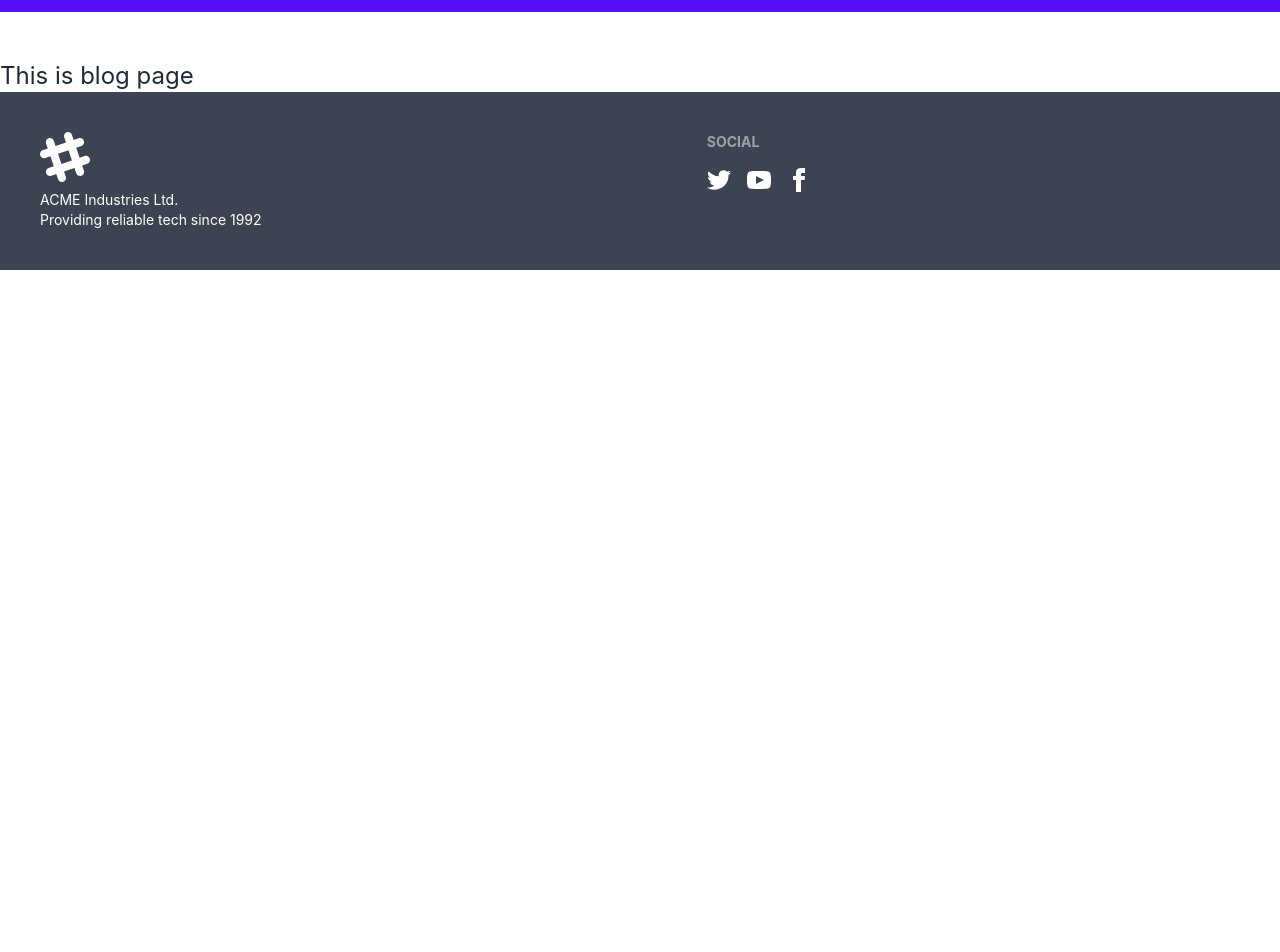
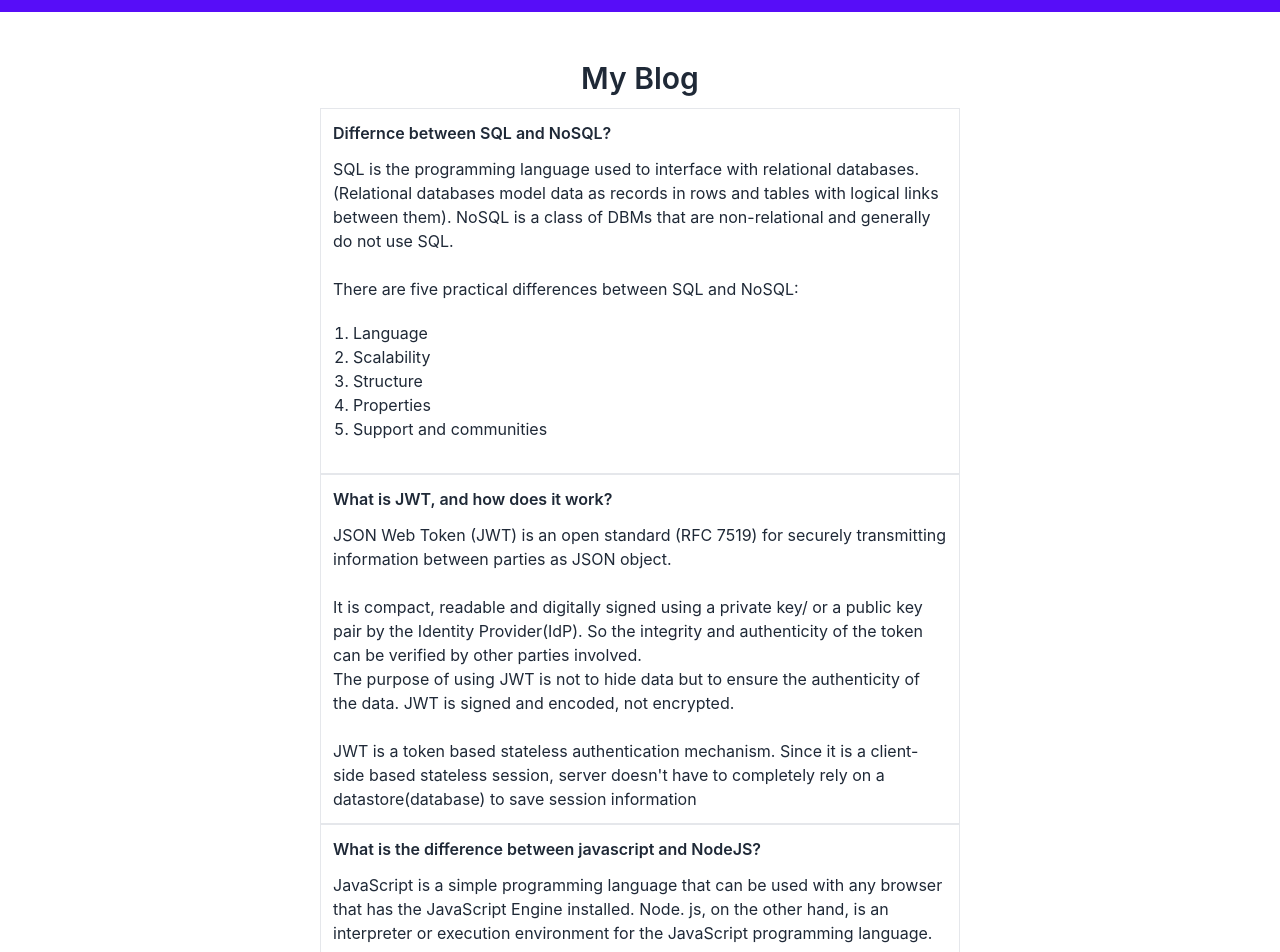
Before and after one commit to Md-Ikbal-Hasan/assignment11-tuition-service-client, a React (Create React App) app: page /blog in a window 1280 px wide. Shown: the part 100-1052 px from the top of the page. Before the commit the page ends 800 px from the top, so only its background shows below. Built offline with nearby package versions, Linux system fonts and the light colour scheme; no server answers.

Commit message:
blog page done with qna

```diff
--- a/src/Pages/AddService/AddService.js
+++ b/src/Pages/AddService/AddService.js
@@ -20,7 +20,7 @@ const AddService = () => {
         }
         console.log(serviceInfo, localStorage.getItem('tuition-service-token'));
 
-        fetch('https://tuition-service-server.vercel.app/services', {
+        fetch('http://localhost:5000/services', {
             method: "POST",
             headers: {
                 'content-type': 'application/json',
--- a/src/Pages/Blog/Blog.js
+++ b/src/Pages/Blog/Blog.js
@@ -2,8 +2,50 @@ import React from 'react';
 
 const Blog = () => {
     return (
-        <div>
-            <h2 className="text-2xl">This is blog page</h2>
+        <div className='w-full md:w-3/6 mx-auto my-5'>
+            <h2 className="text-3xl font-semibold text-center my-3">My Blog</h2>
+
+            <div>
+                <div className='border p-3'>
+                    <h3 className='font-semibold mb-3'>Differnce between SQL and NoSQL?</h3>
+                    <p>SQL is the programming language used to interface with relational databases. (Relational databases model data as records in rows and tables with logical links between them). NoSQL is a class of DBMs that are non-relational and generally do not use SQL.</p> <br />
+                    <p>There are five practical differences between SQL and NoSQL:</p>
+                    <ol className="list-decimal p-5">
+                        <li>Language</li>
+                        <li>Scalability</li>
+                        <li>Structure</li>
+                        <li>Properties</li>
+                        <li>Support and communities</li>
+                    </ol>
+
+
+                </div>
+
+                <div className='border p-3'>
+                    <h3 className='font-semibold mb-3'>What is JWT, and how does it work?</h3>
+                    <p>
+                        JSON Web Token (JWT) is an open standard (RFC 7519) for securely transmitting information between parties as JSON object. <br /> <br />
+
+                        It is compact, readable and digitally signed using a private key/ or a public key pair by the Identity Provider(IdP). So the integrity and authenticity of the token can be verified by other parties involved. <br />
+
+                        The purpose of using JWT is not to hide data but to ensure the authenticity of the data. JWT is signed and encoded, not encrypted. <br /> <br />
+
+                        JWT is a token based stateless authentication mechanism. Since it is a client-side based stateless session, server doesn't have to completely rely on a datastore(database) to save session information
+                    </p>
+                </div>
+
+                <div className='border p-3'>
+                    <h3 className='font-semibold mb-3'>What is the difference between javascript and NodeJS?</h3>
+                    <p>JavaScript is a simple programming language that can be used with any browser that has the JavaScript Engine installed. Node. js, on the other hand, is an interpreter or execution environment for the JavaScript programming language.</p>
+                </div>
+
+                <div className='border p-3'>
+                    <h3 className='font-semibold mb-3'>How does NodeJS handle multiple requests at the same time?</h3>
+                    <p> NodeJS receives multiple client requests and places them into EventQueue. NodeJS is built with the concept of event-driven architecture. NodeJS has its own EventLoop which is an infinite loop that receives requests and processes them.</p>
+                </div>
+            </div>
+
+
         </div>
     );
 };
--- a/src/Pages/EditReview/EditReview.js
+++ b/src/Pages/EditReview/EditReview.js
@@ -10,7 +10,7 @@ const EditReview = () => {
 
     const handleUpdateReview = (e) => {
         e.preventDefault();
-        fetch(`https://tuition-service-server.vercel.app/reviews/${review._id}`, {
+        fetch(`http://localhost:5000/reviews/${review._id}`, {
             method: 'PUT',
             headers: {
                 'content-type': 'application/json',
--- a/src/Pages/MyReviews/MyReviews.js
+++ b/src/Pages/MyReviews/MyReviews.js
@@ -9,13 +9,14 @@ const MyReviews = () => {
     const [myReviews, setMyReviews] = useState([]);
 
     useEffect(() => {
-        fetch(`https://tuition-service-server.vercel.app/userreviews?email=${user?.email}`, {
+        fetch(`http://localhost:5000/userreviews?email=${user?.email}`, {
             headers: {
                 authorization: `Bearer ${localStorage.getItem('tuition-service-token')}`
             }
         })
             .then(res => res.json())
             .then(data => {
+                console.log("my reviews: ", data);
                 setMyReviews(data);
             })
             .catch(error => console.log(error))
@@ -28,7 +29,7 @@ const MyReviews = () => {
         const proceed = window.confirm("Are you sure, you want to delete this review?");
 
         if (proceed) {
-            fetch(`https://tuition-service-server.vercel.app/reviews/${id}`, {
+            fetch(`http://localhost:5000/reviews/${id}`, {
                 method: 'DELETE',
                 headers: {
                     'content-type': 'application/json',
@@ -65,15 +66,6 @@ const MyReviews = () => {
                         </tr>
                     </thead>
                     <tbody>
-                        {/* <tr>
-                            <th>1</th>
-                            <td>Cy Ganderton</td>
-                            <td>Quality Control Specialist</td>
-                            <td>
-                                <button className='btn btn-outline btn-error mr-2'> <FaTrashAlt /> </button>
-                                <button className='btn btn-outline btn-secondary'> <FaEdit /> </button>
-                            </td>
-                        </tr> */}
 
                         {
                             myReviews.map((review, index) => {
--- a/src/Pages/ServiceDetails/ServiceDetails.js
+++ b/src/Pages/ServiceDetails/ServiceDetails.js
@@ -16,7 +16,7 @@ const ServiceDetails = () => {
     const [reviews, setReviews] = useState([]);
     // console.log(user)
     useEffect(() => {
-        fetch(`https://tuition-service-server.vercel.app/servicesreviews/${_id}`)
+        fetch(`http://localhost:5000/servicesreviews/${_id}`)
             .then(res => res.json())
             .then(data => {
                 setReviews(data)
@@ -47,7 +47,7 @@ const ServiceDetails = () => {
 
             console.log(reviewInfo);
 
-            fetch(`https://tuition-service-server.vercel.app/reviews`, {
+            fetch(`http://localhost:5000/reviews`, {
                 method: "POST",
                 headers: {
                     'content-type': "application/json",
--- a/src/Pages/Shared/SocialLogin/SocialLogin.js
+++ b/src/Pages/Shared/SocialLogin/SocialLogin.js
@@ -24,7 +24,7 @@ const SocialLogin = () => {
             })
             .then(error => {
                 console.error(error);
-                toast.error(error.message);
+                // toast.error(error.message);
             })
     }
     return (
--- a/src/Router/Routes/Routes.js
+++ b/src/Router/Routes/Routes.js
@@ -26,7 +26,7 @@ const router = createBrowserRouter([
             {
                 path: "/",
                 element: <Home></Home>,
-                loader: () => fetch('https://tuition-service-server.vercel.app/')
+                loader: () => fetch('http://localhost:5000/')
             },
             {
                 path: '/signup',
@@ -40,12 +40,12 @@ const router = createBrowserRouter([
             {
                 path: '/services',
                 element: <Services></Services>,
-                loader: () => fetch('https://tuition-service-server.vercel.app/services')
+                loader: () => fetch('http://localhost:5000/services')
             },
             {
                 path: '/services/:id',
                 element: <ServiceDetails></ServiceDetails>,
-                loader: ({ params }) => fetch(`https://tuition-service-server.vercel.app/services/${params.id}`)
+                loader: ({ params }) => fetch(`http://localhost:5000/services/${params.id}`)
 
             },
             {
@@ -60,7 +60,7 @@ const router = createBrowserRouter([
             {
                 path: `/editreviews/:id`,
                 element: <PrivateRoute>  <EditReview></EditReview> </PrivateRoute>,
-                loader: ({ params }) => fetch(`https://tuition-service-server.vercel.app/reviews/${params.id}`)
+                loader: ({ params }) => fetch(`http://localhost:5000/reviews/${params.id}`)
 
             },
             {
--- a/src/api/auth.js
+++ b/src/api/auth.js
@@ -1,7 +1,7 @@
 export const setAuthToken = (user) => {
     const currentUser = { email: user.email };
 
-    fetch('https://tuition-service-server.vercel.app/jwt', {
+    fetch('http://localhost:5000/jwt', {
         method: "POST",
         headers: {
             'content-type': "application/json"
--- a/src/contexts/AuthProvider/AuthProvider.js
+++ b/src/contexts/AuthProvider/AuthProvider.js
@@ -68,7 +68,8 @@ const AuthProvider = ({ children }) => {
         updateUserProfile,
         verifyEmail,
         passwordRecover,
-        logOut
+        logOut,
+        setLoading
 
     }
 
```
Also changed, not shown: src/Pages/SignUp/SignUp.js (+18 -6 lines).
